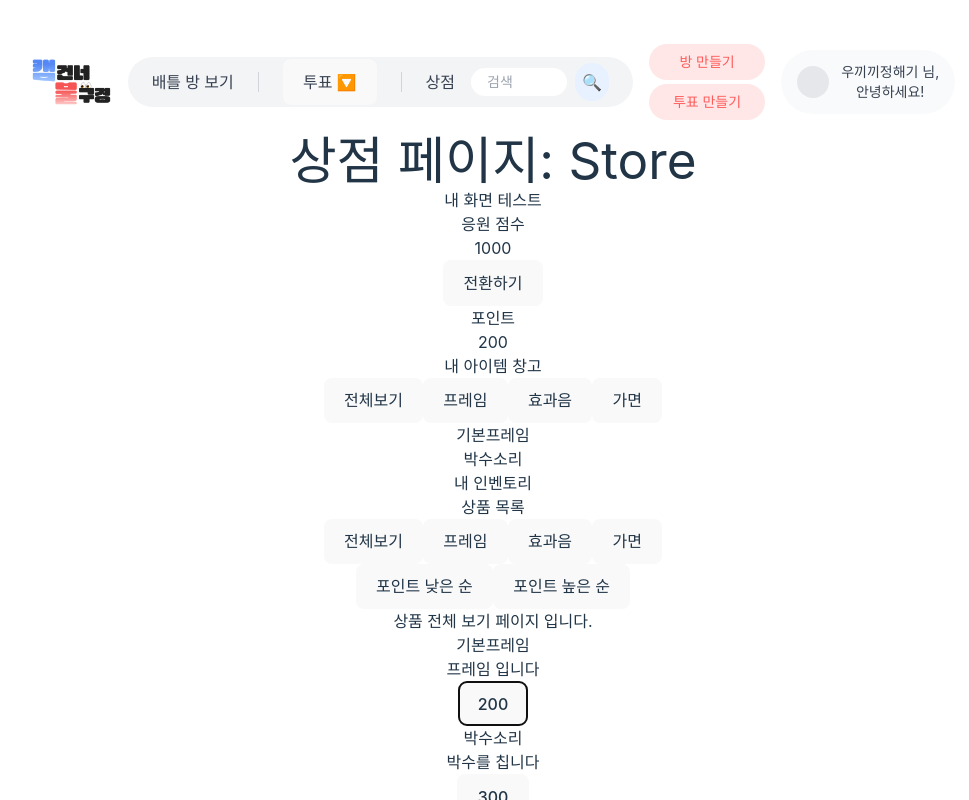
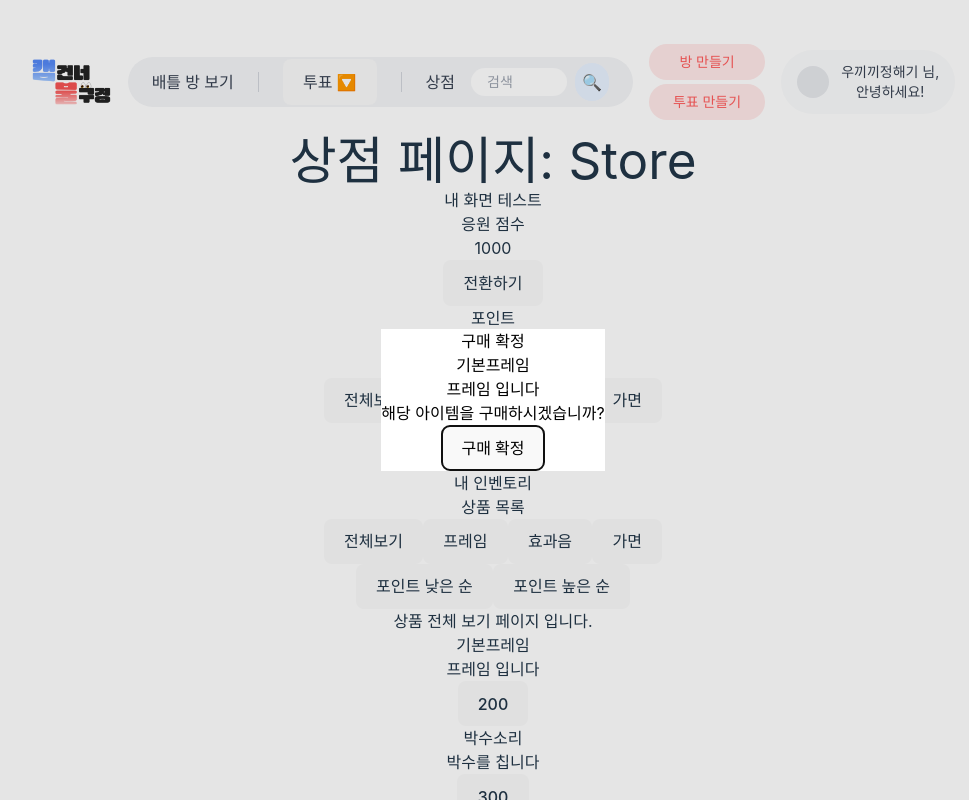
Before and after one commit to stitchzzang/Overthecam_PJT, a React (Vite) app in the folder frontend/overthecam/: page /store in a window 1280 px wide. Both pictures are taken after a click on the button "200". Shown: the top 800 px of the page, without its empty margins (147-1116 px from the left). Built offline with nearby package versions, Linux system fonts and the light colour scheme; no server answers.

Commit message:
✨ feat: 구매 확정 모달 컴포넌트 추가

```diff
--- a/frontend/overthecam/src/components/ItemShop/ItemListItem.jsx
+++ b/frontend/overthecam/src/components/ItemShop/ItemListItem.jsx
@@ -1,16 +1,29 @@
+import { useRef, useState } from "react";
+import PurchaesConfirmModal from "./PurchaesConfirmModal";
+
 function ItemListItem({ itemInfo }) {
-    const onPurchase = ()=>{
+  const purchaseDialog = useRef();
+  const onPurchase = () => {
+    purchaseDialog.current.showModal();
     // 모달 띄우기
     // 모달 확인 시
     // 구매 axios 함수
-    }
+  };
   return (
     <>
+      <PurchaesConfirmModal
+      ref={purchaseDialog}
+        itemName={itemInfo.name}
+        itemDetail={itemInfo.detail}
+        itemImg={itemInfo.imageURL}
+      />
+      <div>
         <h5>{itemInfo.name}</h5>
-      <img src={itemInfo.imageURL} alt=""/>
+        <img src={itemInfo.imageURL} alt="" />
         <p>{itemInfo.detail}</p>
         <div>
           <button onClick={onPurchase}>{itemInfo.price}</button>
+        </div>
       </div>
     </>
   );
--- /dev/null
+++ b/frontend/overthecam/src/components/ItemShop/PurchaesConfirmModal.jsx
@@ -0,0 +1,20 @@
+import { forwardRef } from "react";
+
+const PurchaesConfirmModal = forwardRef(function PurchaesConfirmModal({ itemName, itemDetail, itemImg }, ref) {
+  return (
+    <>
+      <dialog ref={ref}>
+        <h4>구매 확정</h4>
+        <img src={itemImg} alt="" />
+        <h5>{itemName}</h5>
+        <p>{itemDetail}</p>
+        <h5>해당 아이템을 구매하시겠습니까?</h5>
+        <form method="dialog">
+          <button>구매 확정</button>
+        </form>
+      </dialog>
+    </>
+  );
+})
+
+export default PurchaesConfirmModal;
```
Lines whose indentation alone changed are shown as unchanged.
